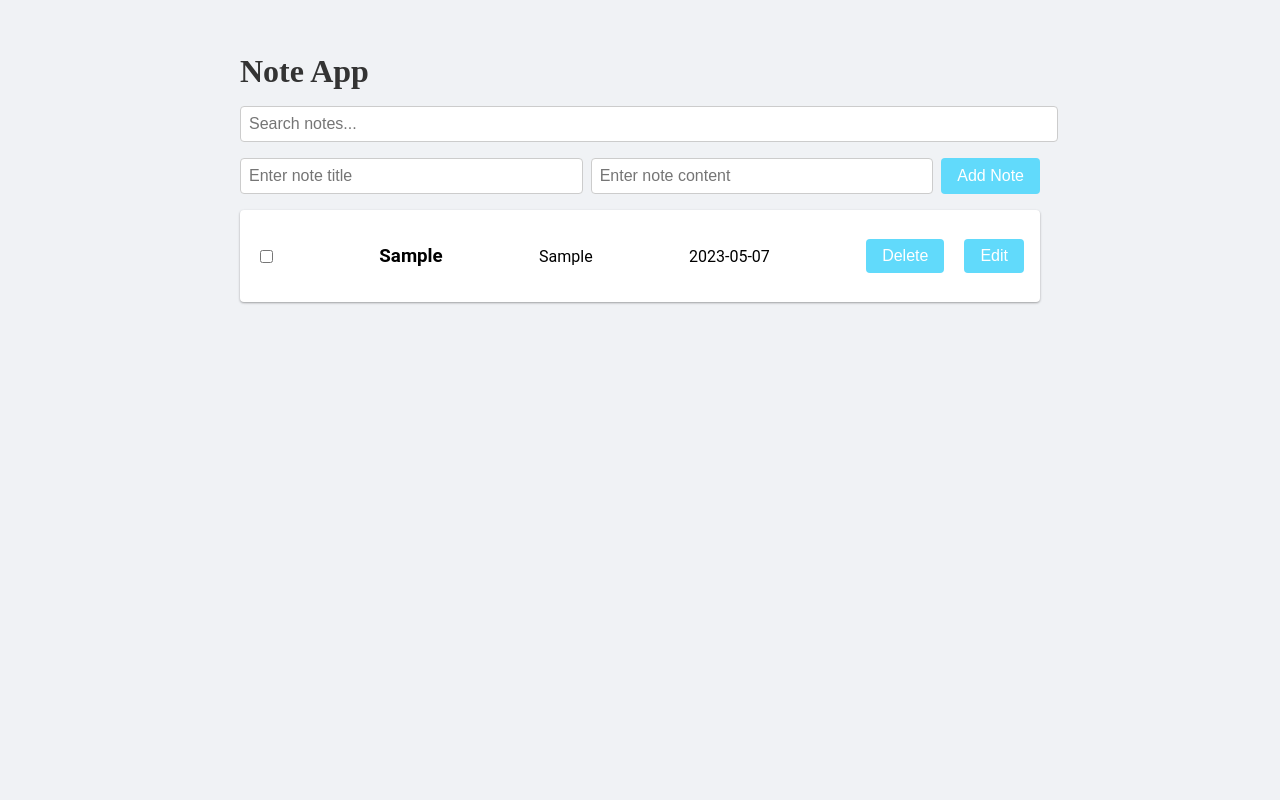
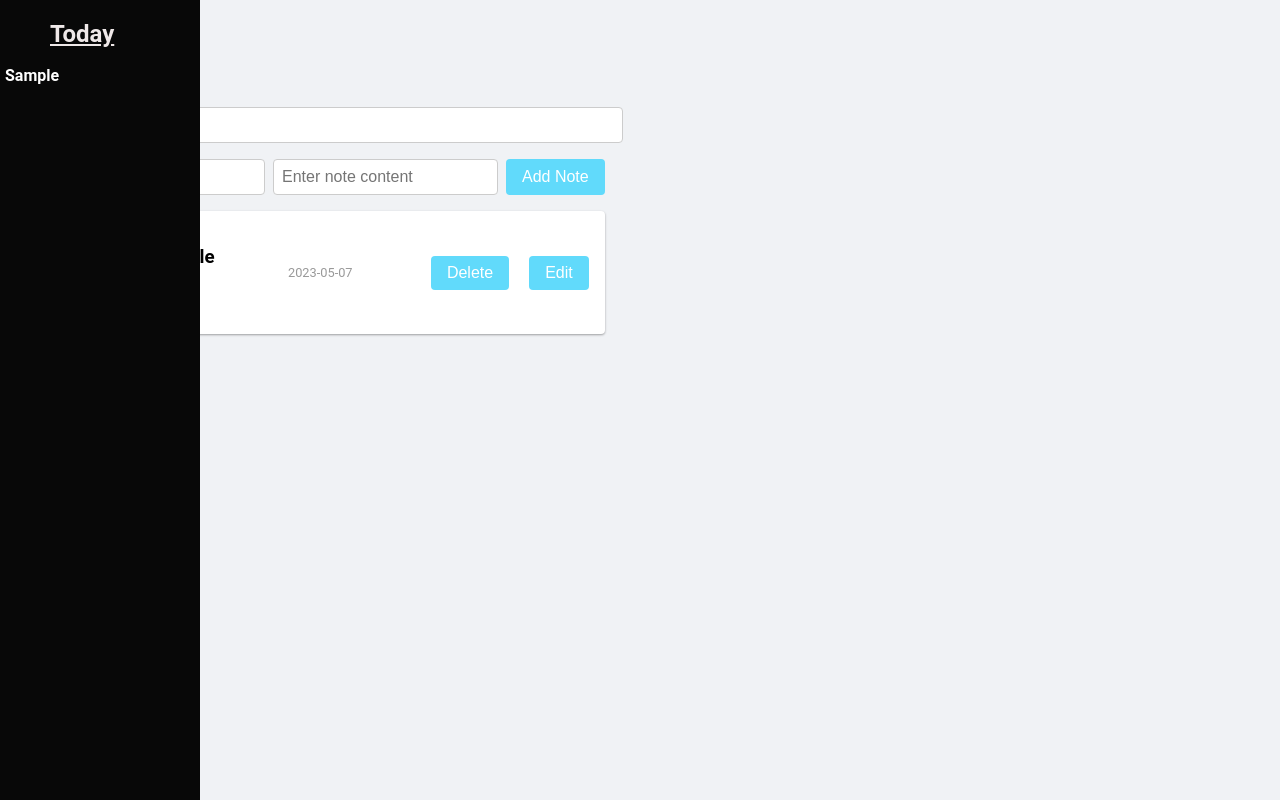
Before and after one commit to CarlBedrot/Note-app, a React (Create React App) app: page / in a window 1280 px wide. Both pictures are taken after typing "Sample", "Sample" into the empty fields and a click on the button "Add Note". Built offline with nearby package versions, Linux system fonts and the light colour scheme.

Commit message:
Sidebar added

```diff
--- a/src/App.css
+++ b/src/App.css
@@ -38,16 +38,24 @@
 }
 
 .container {
-  max-width: 800px;
+  display: flex;
+  max-width: 1200px;
   margin: 0 auto;
   padding: 2rem;
+  flex-direction: row;
 }
 
+.main-content {
+  flex-grow: 1;
+  margin-left: 2rem;
+}
+
+
 h1 {
-  font-family: 'Pacifico' ;
   font-size: 2rem;
   color: #333;
   margin-bottom: 1rem;
+  font-weight: 700px;
 }
 
 
--- a/src/App.js
+++ b/src/App.js
@@ -3,7 +3,8 @@ import NoteList from './components/NoteList/NoteList';
 import './App.css';
 import NoteForm from './components/NoteForm/NoteForm';
 import NoteDetails from './components/NoteDetails/NoteDetails';
-import ModalWrapper from './components/ModalWrapper/ModalWrapper'; // Add this import
+import ModalWrapper from './components/ModalWrapper/ModalWrapper';
+
 
 
 
@@ -37,7 +38,7 @@ const App = () => {
     const newNote = {
       id: Date.now(),
       title: note.title,
-      content: note.content, // Add this line to include the content
+      content: note.content,
       date: new Date().toISOString().slice(0, 10),
     };
     setNotes([...notes, newNote]);
--- a/src/components/Note/Note.css
+++ b/src/components/Note/Note.css
@@ -6,3 +6,13 @@ input[type='checkbox'] {
     display: flex;
     gap: 20px;
   }
+
+    .note-date {
+        position: center;
+        right: 0;
+        bottom: 0;
+        font-size: 0.8rem;
+        color: #999;
+        padding-left: 5px;
+        padding-right: 10px;
+    }
--- a/src/components/Note/Note.js
+++ b/src/components/Note/Note.js
@@ -13,6 +13,10 @@ const noteStyles = {
     padding: '1rem',
     marginBottom: '1rem',
   };
+
+
+
+
   const truncateContent = (content, maxLength = 50) => {
     if (content.length <= maxLength) {
       return content;
@@ -29,20 +33,26 @@ return (
       checked={note.completed}
       onChange={() => onToggleComplete(note)}
     />
+    <div className="note-content-wrapper">
       <h3
         style={{ textDecoration: note.completed ? 'line-through' : 'none' }}
         onClick={() => onClick(note)}
       >
         {note.title}
       </h3>
-      <p>{truncateContent(note.content)}</p> {/* Use truncateContent function here */}
-      <p>{note.date}</p>
+      <div className="note-content">
+        <p>{truncateContent(note.content)}</p>
+      </div>
+    </div>
+    <p className="note-date">{note.date}</p> {}
     <div className="note-buttons">
       <DeleteNoteButton noteId={note.id} onDelete={onDelete} />
       <button onClick={() => onEdit(note)}>Edit</button>
     </div>
   </li>
 );
+
+
 };
 
 export default Note;
--- a/src/components/NoteList/NoteList.js
+++ b/src/components/NoteList/NoteList.js
@@ -2,6 +2,21 @@
 import React from 'react';
 import Note from '../Note/Note';
 import './NoteList.css';
+import './sidebar.css';
+
+const categorizeNotes = (notes) => {
+  const categorizedNotes = {};
+
+  notes.forEach((note) => {
+    const noteDate = new Date(note.date).toISOString().slice(0, 10);
+    if (!categorizedNotes[noteDate]) {
+      categorizedNotes[noteDate] = [];
+    }
+    categorizedNotes[noteDate].push(note);
+  });
+
+  return categorizedNotes;
+};
 
 const NoteList = ({
   notes,
@@ -14,8 +29,29 @@ const NoteList = ({
   const filteredNotes = notes.filter((note) =>
     note.title.toLowerCase().includes(searchQuery.toLowerCase())
   );
+  const categorizedNotes = categorizeNotes(filteredNotes);
 
   return (
+    <div className="note-list-container">
+      <div className="sidebar">
+        {Object.keys(categorizedNotes).map((date) => (
+          <>
+            <h2>Today</h2>
+            <ul>
+            {categorizedNotes[date].map((note) => (
+  <li>
+    <button
+      className="note-link"
+      onClick={() => onClick(note)}
+    >
+      {note.title}
+    </button>
+  </li>
+))}
+            </ul>
+          </>
+        ))}
+      </div>
       <div className="note-list">
         {filteredNotes.map((note) => (
           <Note
@@ -28,6 +64,7 @@ const NoteList = ({
           />
         ))}
       </div>
+    </div>
   );
 };
 
--- /dev/null
+++ b/src/components/NoteList/sidebar.css
@@ -0,0 +1,54 @@
+.sidebar {
+    position: fixed;
+    top: 0;
+    left: 0;
+    bottom: 0;
+    width: 200px;
+    background-color: #080808;
+    overflow-y: auto;
+  }
+
+
+  .sidebar h2 {
+    color: rgb(239, 232, 232);
+    font-size: 1 rem;
+    margin-bottom: 0.5rem;
+    padding-left: 50px;
+    text-decoration: underline;
+  }
+
+  .sidebar ul {
+    list-style: none;
+    padding: 0;
+    margin: 10;
+  }
+
+  .sidebar li {
+    margin-bottom: 0.5rem;
+  }
+
+  .sidebar a {
+    color: white;
+    font-size: 0.6rem;
+    text-decoration: underline;
+    padding-left: 2px;
+  }
+  .note-link {
+    background-color: transparent;
+    border: none;
+    cursor: pointer;
+    font-family: inherit;
+    font-size: inherit;
+    font-weight: 700;
+    color: white;
+    padding: 2px;
+    padding-left: 5px;
+  }
+
+  .note-link:focus {
+    outline: none;
+  }
+
+  .note-link:hover {
+    color: #333;
+  }
--- /dev/null
+++ b/src/components/Sidebar/Sidebar.css
@@ -0,0 +1,39 @@
+.sidebar {
+    background-color: black;
+    padding: 1rem;
+    width: 300px;
+    height: 100%;
+    overflow-y: auto;
+    padding-left: 20px;
+  }
+
+  .sidebar-category {
+    margin-bottom: 1rem;
+  }
+
+  .sidebar-category h4 {
+    color: white;
+    font-size: 1.1rem;
+    margin-bottom: 0.5rem;
+    font-weight: bold;
+  }
+
+
+  .sidebar-category ul {
+    list-style: none;
+    padding: 10;
+  }
+
+  .sidebar-category li {
+    color: white;
+    font-size: 0.9rem;
+    cursor: pointer;
+  }
+
+  .sidebar-category li:hover {
+    text-decoration: underline;
+  }
+  .sidebar h2 {
+    color: white;
+    font-weight: bold;
+  }
--- a/src/index.css
+++ b/src/index.css
@@ -4,6 +4,9 @@ body {
   -webkit-font-smoothing: antialiased;
   -moz-osx-font-smoothing: grayscale;
   background-color: #f0f2f5;
+
+  flex-direction: column;
+
 }
 
 
```
Also changed, not shown: src/components/Sidebar/Sidebar.js (added, +52 -0 lines). Lines whose indentation alone changed are shown as unchanged.
